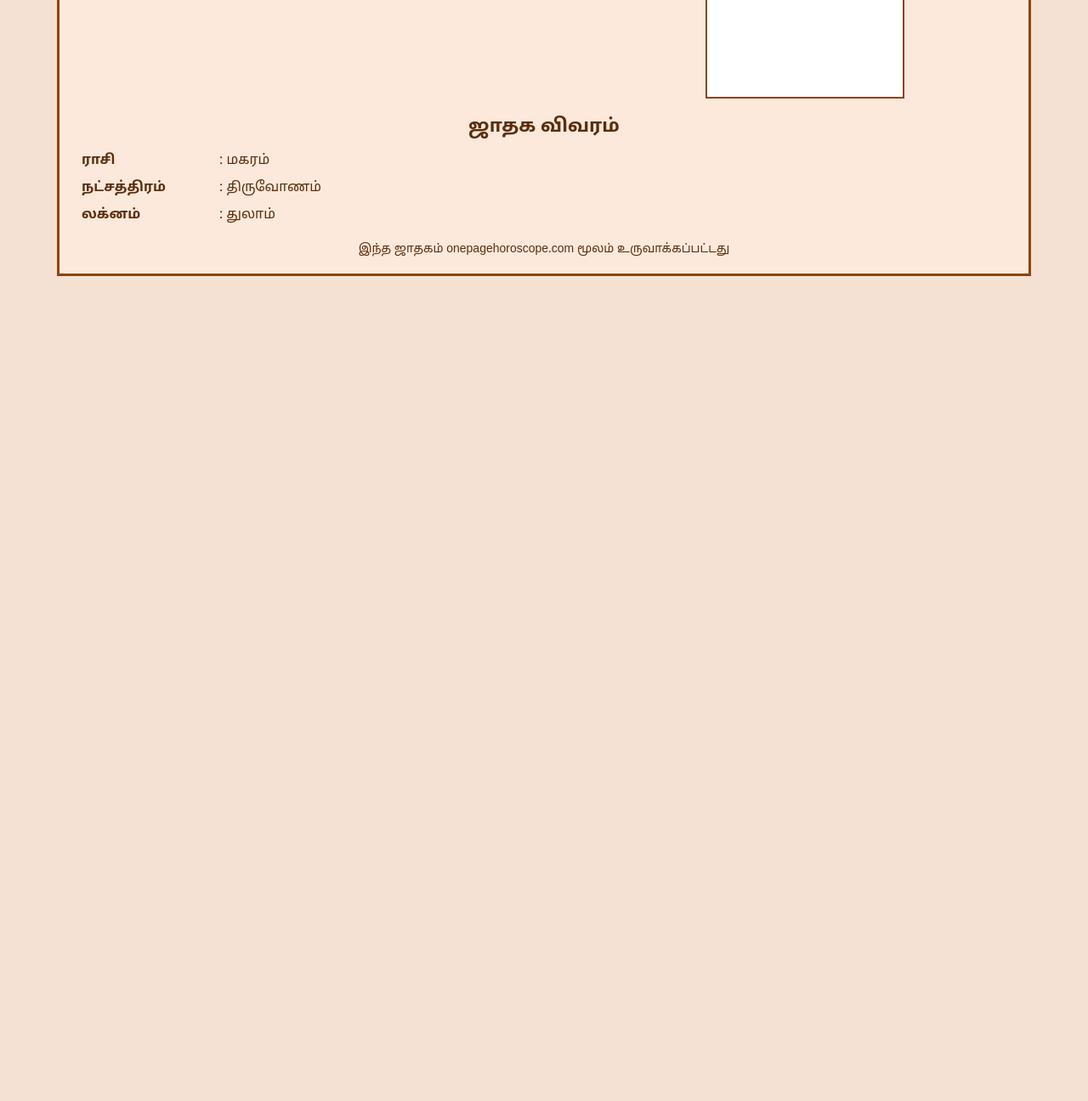
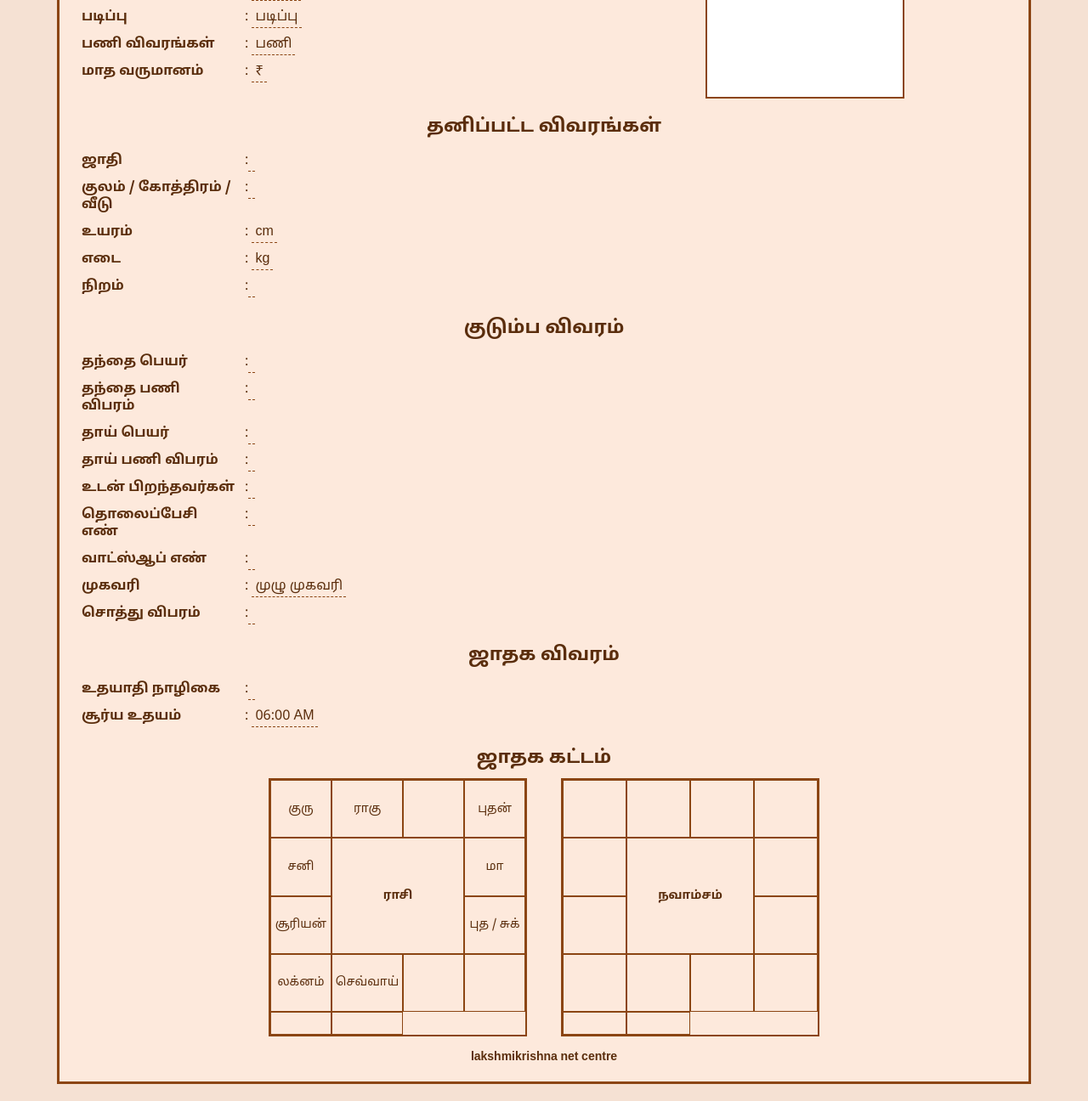
Before and after one commit to lakshmikrishnanet2025-cell/jathagam, a plain HTML site: page index.html in a window 1280 px wide. Shown: the part 338-1634 px from the top of the page at 85% size. Before the commit the page ends 800 px from the top, so only its background shows below. Drawn offline with Linux system fonts and the light colour scheme.

Commit message:
Update index.html

```diff
--- a/index.html
+++ b/index.html
@@ -28,7 +28,7 @@ body{
 button{
     padding:8px 14px;
     background:#8b4513;
-    color:white;
+    color:#fff;
     border:none;
     border-radius:4px;
     cursor:pointer;
@@ -43,30 +43,79 @@ button{
     width:230px;
     height:300px;
     border:2px solid #8b4513;
+    background:#fff;
     display:flex;
     align-items:center;
     justify-content:center;
-    background:#fff;
-    font-size:14px;
     text-align:center;
 }
 .photo-box img{
     max-width:100%;
     max-height:100%;
 }
-table{width:100%;border-collapse:collapse}
-td{padding:6px}
-.label{width:150px;font-weight:bold}
+table{
+    width:100%;
+    border-collapse:collapse;
+}
+td{
+    padding:6px;
+    vertical-align:top;
+}
+.label{
+    width:180px;
+    font-weight:bold;
+}
+.editable{
+    min-height:20px;
+    padding:2px 4px;
+    border-bottom:1px dashed #8b4513;
+}
+.editable:focus{
+    outline:none;
+    background:#fff3e8;
+}
 .section-title{
     text-align:center;
     font-size:22px;
     margin:20px 0 10px;
     font-weight:bold;
 }
+.horoscope{
+    display:flex;
+    gap:40px;
+    justify-content:center;
+}
+.chart{
+    width:300px;
+    height:300px;
+    border:2px solid #8b4513;
+    display:grid;
+    grid-template-columns:repeat(4,1fr);
+    grid-template-rows:repeat(4,1fr);
+}
+.chart div{
+    border:1px solid #8b4513;
+    display:flex;
+    align-items:center;
+    justify-content:center;
+    font-size:14px;
+    text-align:center;
+    padding:4px;
+}
+.chart div:focus{
+    outline:none;
+    background:#fff3e8;
+}
+.center{
+    grid-column:2/4;
+    grid-row:2/4;
+    font-weight:bold;
+}
 .footer{
     text-align:center;
     margin-top:15px;
     font-size:14px;
+    font-weight:bold;
 }
 </style>
 </head>
@@ -82,69 +131,102 @@ td{padding:6px}
 
 <div class="container" id="pdfContent">
 
+<!-- BASIC DETAILS -->
 <div class="header">
 <div class="left">
 <table>
-                <tr><td class="label">பெயர்</td><td>: A. R. Rahman</td></tr>
-                <tr><td class="label">பிறந்த தேதி</td><td>: 06-01-1965</td></tr>
-                <tr><td class="label">பிறந்த நேரம்</td><td>: 12:45 AM</td></tr>
-                <tr><td class="label">பிறந்த இடம்</td><td>: சென்னை</td></tr>
-                <tr><td class="label">பணி</td><td>: Music Director</td></tr>
+<tr><td class="label">பெயர்</td><td>: <span class="editable" contenteditable>உங்கள் பெயர்</span></td></tr>
+<tr><td class="label">பாலினம்</td><td>: <span class="editable" contenteditable>ஆண் / பெண்</span></td></tr>
+<tr><td class="label">பிறந்த தேதி</td><td>: <span class="editable" contenteditable>DD-MM-YYYY</span></td></tr>
+<tr><td class="label">பிறந்த நேரம்</td><td>: <span class="editable" contenteditable>00:00 AM</span></td></tr>
+<tr><td class="label">பிறந்த ஊர்</td><td>: <span class="editable" contenteditable>ஊர்</span></td></tr>
+<tr><td class="label">இருப்பிடம்</td><td>: <span class="editable" contenteditable>நகரம்</span></td></tr>
+<tr><td class="label">படிப்பு</td><td>: <span class="editable" contenteditable>படிப்பு</span></td></tr>
+<tr><td class="label">பணி விவரங்கள்</td><td>: <span class="editable" contenteditable>பணி</span></td></tr>
+<tr><td class="label">மாத வருமானம்</td><td>: <span class="editable" contenteditable>₹</span></td></tr>
 </table>
 </div>
 
 <div class="right">
-            <div class="photo-box" id="photoBox">
-                Photo / PDF Upload
-            </div>
+<div class="photo-box" id="photoBox">Photo / PDF Upload</div>
 </div>
 </div>
 
+<!-- PERSONAL -->
+<div class="section-title">தனிப்பட்ட விவரங்கள்</div>
+<table>
+<tr><td class="label">ஜாதி</td><td>: <span class="editable" contenteditable></span></td></tr>
+<tr><td class="label">குலம் / கோத்திரம் / வீடு</td><td>: <span class="editable" contenteditable></span></td></tr>
+<tr><td class="label">உயரம்</td><td>: <span class="editable" contenteditable>cm</span></td></tr>
+<tr><td class="label">எடை</td><td>: <span class="editable" contenteditable>kg</span></td></tr>
+<tr><td class="label">நிறம்</td><td>: <span class="editable" contenteditable></span></td></tr>
+</table>
+
+<!-- FAMILY -->
+<div class="section-title">குடும்ப விவரம்</div>
+<table>
+<tr><td class="label">தந்தை பெயர்</td><td>: <span class="editable" contenteditable></span></td></tr>
+<tr><td class="label">தந்தை பணி விபரம்</td><td>: <span class="editable" contenteditable></span></td></tr>
+<tr><td class="label">தாய் பெயர்</td><td>: <span class="editable" contenteditable></span></td></tr>
+<tr><td class="label">தாய் பணி விபரம்</td><td>: <span class="editable" contenteditable></span></td></tr>
+<tr><td class="label">உடன் பிறந்தவர்கள்</td><td>: <span class="editable" contenteditable></span></td></tr>
+<tr><td class="label">தொலைப்பேசி எண்</td><td>: <span class="editable" contenteditable></span></td></tr>
+<tr><td class="label">வாட்ஸ்ஆப் எண்</td><td>: <span class="editable" contenteditable></span></td></tr>
+<tr><td class="label">முகவரி</td><td>: <span class="editable" contenteditable>முழு முகவரி</span></td></tr>
+<tr><td class="label">சொத்து விபரம்</td><td>: <span class="editable" contenteditable></span></td></tr>
+</table>
+
+<!-- JATHAGAM DETAILS -->
 <div class="section-title">ஜாதக விவரம்</div>
 <table>
-        <tr><td class="label">ராசி</td><td>: மகரம்</td></tr>
-        <tr><td class="label">நட்சத்திரம்</td><td>: திருவோணம்</td></tr>
-        <tr><td class="label">லக்னம்</td><td>: துலாம்</td></tr>
+<tr><td class="label">உதயாதி நாழிகை</td><td>: <span class="editable" contenteditable></span></td></tr>
+<tr><td class="label">சூர்ய உதயம்</td><td>: <span class="editable" contenteditable>06:00 AM</span></td></tr>
 </table>
 
+<!-- HOROSCOPE -->
+<div class="section-title">ஜாதக கட்டம்</div>
+<div class="horoscope">
+<div class="chart">
+<div contenteditable>குரு</div><div contenteditable>ராகு</div><div contenteditable></div><div contenteditable>புதன்</div>
+<div contenteditable>சனி</div><div class="center" contenteditable>ராசி</div><div class="center"></div><div contenteditable>மா</div>
+<div contenteditable>சூரியன்</div><div contenteditable>புத / சுக்</div><div contenteditable>லக்னம்</div><div contenteditable>செவ்வாய்</div>
+<div contenteditable></div><div contenteditable></div><div contenteditable></div><div contenteditable></div>
+</div>
+
+<div class="chart">
+<div contenteditable></div><div contenteditable></div><div contenteditable></div><div contenteditable></div>
+<div contenteditable></div><div class="center" contenteditable>நவாம்சம்</div><div class="center"></div><div contenteditable></div>
+<div contenteditable></div><div contenteditable></div><div contenteditable></div><div contenteditable></div>
+<div contenteditable></div><div contenteditable></div><div contenteditable></div><div contenteditable></div>
+</div>
+</div>
+
 <div class="footer">
-        இந்த ஜாதகம் onepagehoroscope.com மூலம் உருவாக்கப்பட்டது
+lakshmikrishna net centre
 </div>
 
 </div>
 
 <script>
-function uploadPhoto(event){
-    const file = event.target.files[0];
+function uploadPhoto(e){
+    const file = e.target.files[0];
     const box = document.getElementById("photoBox");
-    box.innerHTML = "";
-
+    box.innerHTML="";
     if(!file) return;
-
     if(file.type.startsWith("image/")){
-        const img = document.createElement("img");
-        img.src = URL.createObjectURL(file);
+        const img=document.createElement("img");
+        img.src=URL.createObjectURL(file);
         box.appendChild(img);
-    }
-    else if(file.type === "application/pdf"){
-        box.innerHTML = `
-            <div>
-                📄 PDF Uploaded<br>
-                <strong>${file.name}</strong>
-            </div>
-        `;
-    }
-    else{
-        box.innerHTML = "Invalid file";
+    }else{
+        box.innerHTML="📄 PDF Uploaded<br><small>"+file.name+"</small>";
     }
 }
-
 function exportPDF(){
     html2pdf().from(document.getElementById("pdfContent")).set({
         filename:"jathagam.pdf",
         margin:10,
         html2canvas:{scale:2},
-        jsPDF:{unit:'mm',format:'a4'}
+        jsPDF:{unit:"mm",format:"a4"}
     }).save();
 }
 </script>
```
Lines whose indentation alone changed are shown as unchanged.
